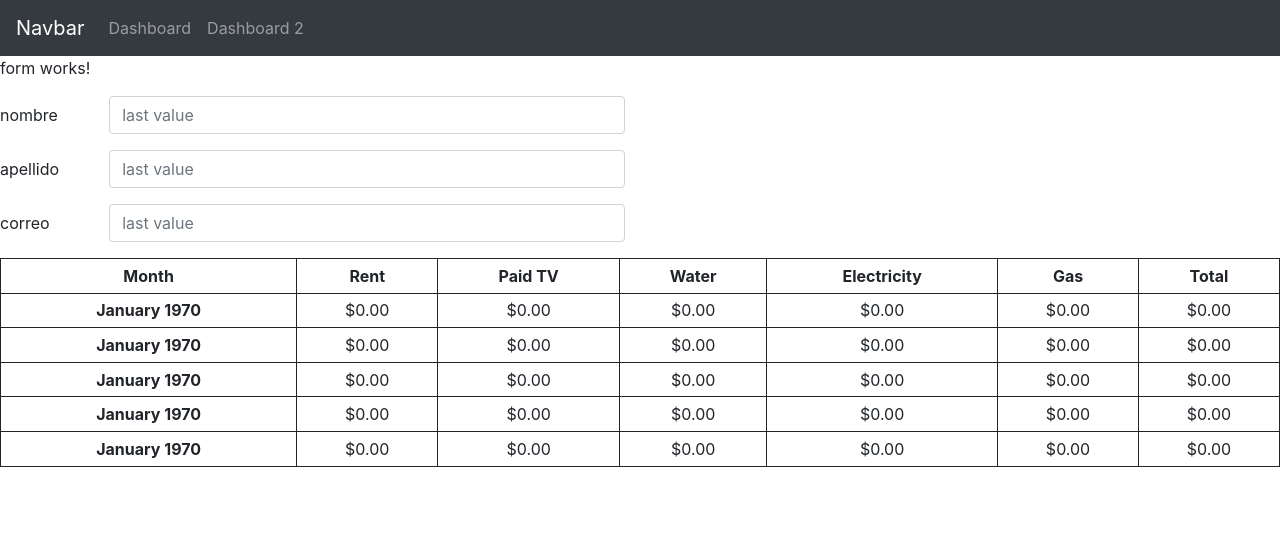
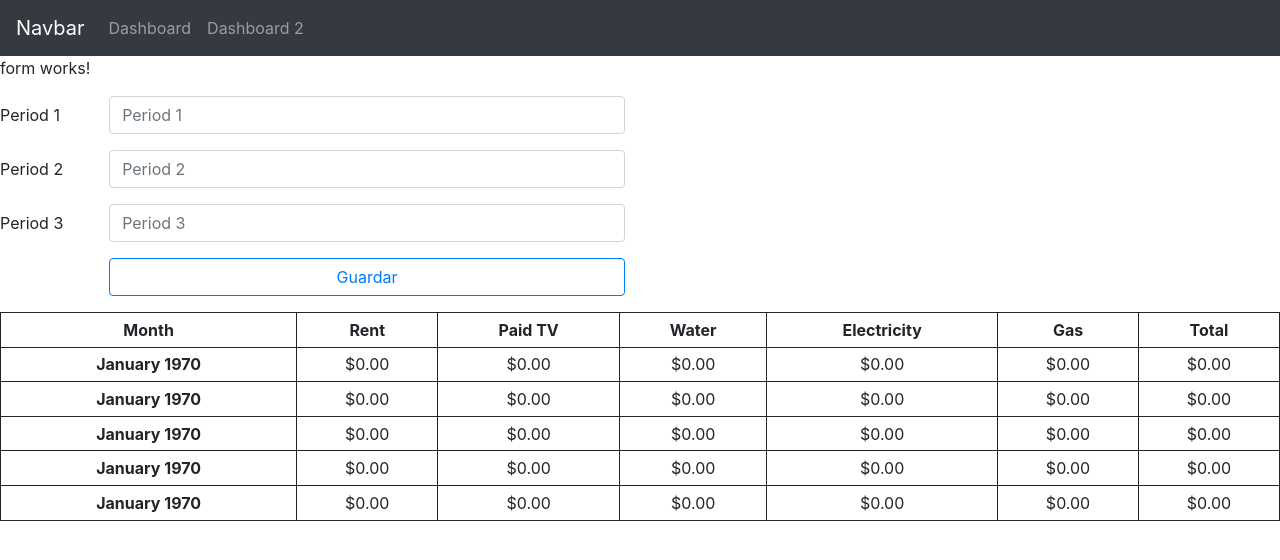
Before and after one commit to darthleonard/MyExpenses, an Angular app in the folder MyExpensesWeb/: page / in a window 1280 px wide. Shown: the top 560 px of the page. Built offline with nearby package versions, Linux system fonts and the light colour scheme.

Commit message:
handling class with form components

```diff
--- a/MyExpensesWeb/src/app/components/form/form.component.html
+++ b/MyExpensesWeb/src/app/components/form/form.component.html
@@ -1,15 +1,22 @@
 <p>form works!</p>
 
-<form [formGroup]="forma" (ngSubmit)="guardar()">
+<form *ngIf="controls" [formGroup]="forma" (ngSubmit)="guardar()">
     <div class="form-group row" *ngFor="let c of controls">
-        <label for="inputPeriod" class="col-sm-2 col-form-label"> {{ c }} </label>
+        <label for="c.fieldName" class="col-sm-2 col-form-label"> {{ c.displayName }} </label>
         <div class="col-sm-10">
             <input
                 class="form-control"
-                id="inputPeriod"
-                placeholder="last value"
-                [formControlName]=c
-                [class.is-invalid]="InvalidPeriod">
+                [id]="c.fieldName"
+                [placeholder]="c.displayName"
+                [formControlName]="c.fieldName">
         </div>
     </div>
+    <div class="form-group row">
+        <label class="col-2 col-form-label">&nbsp;</label>
+        <div class="input-group col">
+          <button type="submit" class="btn btn-outline-primary btn-block">
+            Guardar
+          </button>
+        </div>
+      </div>
 </form>
--- a/MyExpensesWeb/src/app/components/form/form.component.ts
+++ b/MyExpensesWeb/src/app/components/form/form.component.ts
@@ -8,43 +8,32 @@ import { FormBuilder, FormGroup, Validators } from '@angular/forms';
 })
 export class FormComponent implements OnInit {
   forma: FormGroup;
-  controls: any;
+  controls: FormControl[];
+  entity: any;
 
-  constructor(private fb: FormBuilder) {
-    this.createForm();
-  }
+  constructor(private fb: FormBuilder) { }
 
   ngOnInit(): void {
   }
 
-  createForm() {
-    const aux = {
-      nombre: 'a', apellido: 'b', correo: 'c'
-    };
-
-    var formControl = {};
-
-    this.controls = Object.keys(aux);
-    this.controls.forEach(p => formControl[p] = ['', Validators.required]);
-
-    console.log(formControl);
-
-    this.forma = this.fb.group(formControl);
+  createFormFromControls(controls: FormControl[]) {
+    var formGroup = {};
+    controls.forEach(control => formGroup[control.fieldName] = ['', control.required, control.validatorsAsync]);
+    this.forma = this.fb.group(formGroup);
+    this.controls = controls;
   }
 
   guardar() {
-    console.log(this.forma);
+    console.log(this.forma.value);
   }
 }
 
 interface FormControl {
   fieldName: string;
-  validatorsSync: string;
-  validatorsAsync: string;
+  displayName: string;
+  required: Validators;
+  validatorsAsync: any;
+  visible: boolean;
+  readonly: boolean;
+  type: any; // numeric, string, date, etc...
 }
-
-type SomeRecord = {
-  nombre: string;
-  apellido: number;
-  correo: string;
-}
--- a/MyExpensesWeb/src/app/pages/dashboard2/dashboard2.component.ts
+++ b/MyExpensesWeb/src/app/pages/dashboard2/dashboard2.component.ts
@@ -1,13 +1,16 @@
-import { Component, OnInit } from '@angular/core';
+import { AfterViewInit, ChangeDetectorRef, Component, OnInit, ViewChild } from '@angular/core';
+import { Validators } from '@angular/forms';
+import { FormComponent } from '../../components/form/form.component';
 
 @Component({
   selector: 'app-dashboard2',
   templateUrl: './dashboard2.component.html',
   styleUrls: ['./dashboard2.component.css']
 })
-export class Dashboard2Component implements OnInit {
+export class Dashboard2Component implements OnInit, AfterViewInit {
+  @ViewChild(FormComponent) form: FormComponent;
   Expenses = [];
-  constructor() { }
+  constructor(private cd: ChangeDetectorRef) { }
 
   ngOnInit(): void {
     this.Expenses.push({Period: 0, Rent: 0, PaidTv: 0, Water: 0, Electricity: 0, Gas: 0, Total: 0});
@@ -17,4 +20,57 @@ export class Dashboard2Component implements OnInit {
     this.Expenses.push({Period: 0, Rent: 0, PaidTv: 0, Water: 0, Electricity: 0, Gas: 0, Total: 0});
   }
 
+  ngAfterViewInit(): void {
+    const metadata = {
+      Period: ['', Validators.required],
+      Rent: [''],
+      PaidTv: [''],
+      Water: [''],
+      Electricity: [''],
+      Gas: [''],
+    }
+
+
+    const entity = {
+      nombre: 'nom', apellido: 'ape', correo: 'a@c'
+    };
+    //this.form.createForm(entity);
+    this.testControls();
+    this.cd.detectChanges();
+
+  }
+
+  testControls() {
+    const controls = [
+      {
+        fieldName: "period1",
+        displayName: "Period 1",
+        required: Validators.required,
+        validatorsAsync: null,
+        visible: true,
+        readonly: false,
+        type: "FomrDataType.ShortDate or something like that" // numeric, string, date, etc...
+      },
+      {
+        fieldName: "period2",
+        displayName: "Period 2",
+        required: Validators.required,
+        validatorsAsync: null,
+        visible: true,
+        readonly: false,
+        type: "FomrDataType.ShortDate or something like that" // numeric, string, date, etc...
+      },
+      {
+        fieldName: "period3",
+        displayName: "Period 3",
+        required: Validators.required,
+        validatorsAsync: null,
+        visible: true,
+        readonly: false,
+        type: "FomrDataType.ShortDate or something like that" // numeric, string, date, etc...
+      }
+    ];
+    this.form.createFormFromControls(controls);
+  }
+
 }
```
